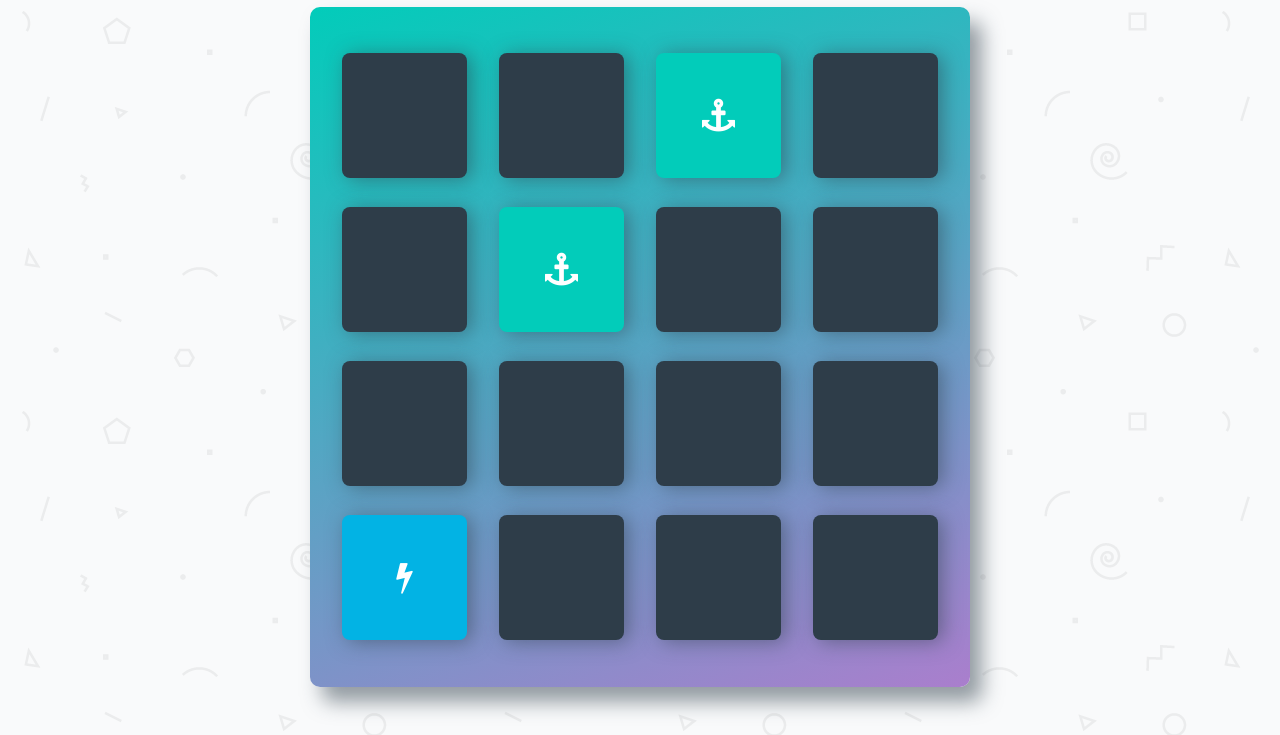
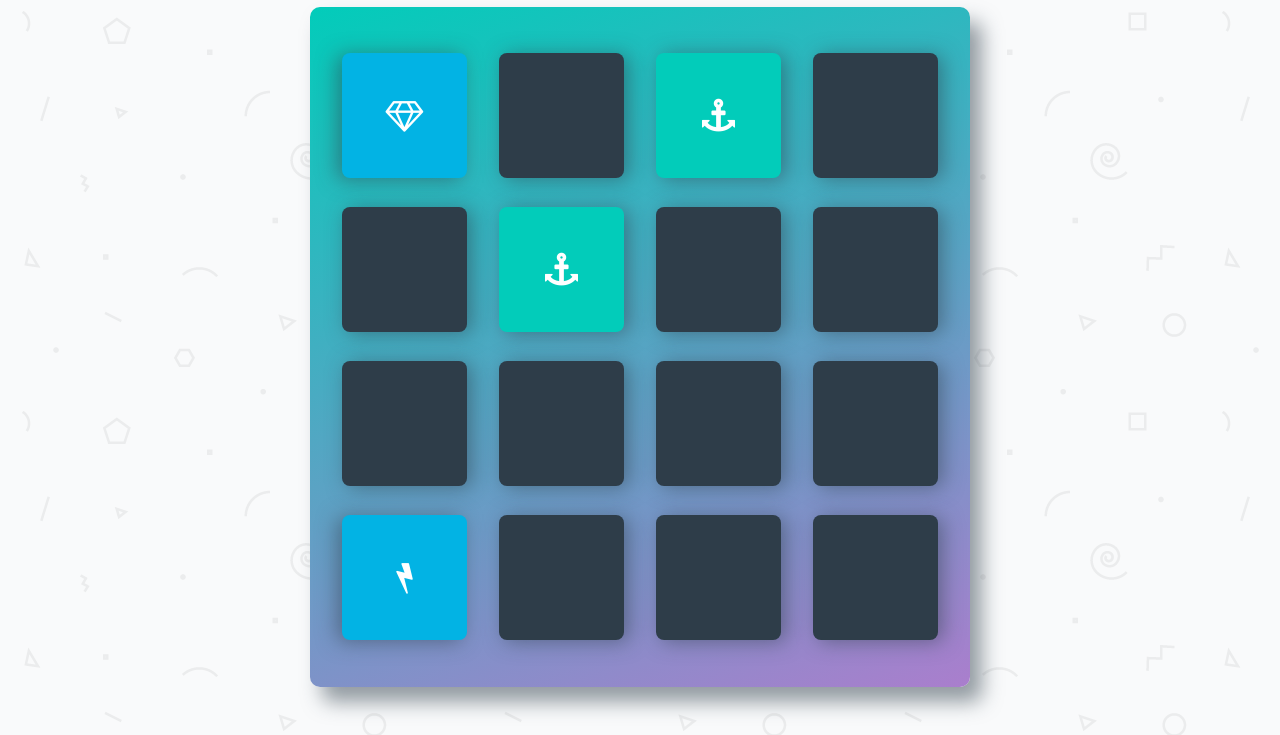
Before and after one commit to HanssenDev/Memory_Game_project, a plain HTML site: page index.html in a window 1280 px wide. Both pictures are taken after a click on the item 404 px from the left and 223 px from the top of the page. Shown: the part 108-843 px from the top of the page. Drawn offline with Linux system fonts and the light colour scheme; a web font is replaced by a local one.

Commit message:
added card flipping function

```diff
--- a/css/app.css
+++ b/css/app.css
@@ -63,12 +63,34 @@ h1 {
     justify-content: center;
     align-items: center;
     box-shadow: 5px 2px 20px 0 rgba(46, 61, 73, 0.5);
+    transform: scale(1);
+    -webkit-transform: scale(1);
+    -moz-transform: scale(1);
+    -ms-transform: scale(1);
+    -o-transform: scale(1);
+}
+
+.deck .card:active {
+    transform: scale(.97);
+    -webkit-transform: scale(.97);
+    -moz-transform: scale(.97);
+    -ms-transform: scale(.97);
+    -o-transform: scale(.97);
+    transition: transform .2s;
+    -webkit-transition: transform .2s;
+    -moz-transition: transform .2s;
+    -ms-transition: transform .2s;
+    -o-transition: transform .2s;
 }
 
 .deck .card.open {
-    transform: rotateY(0);
+    transform: rotateY(180deg);
     background: #02b3e4;
     cursor: default;
+    -webkit-transform: rotateY(180deg);
+    -moz-transform: rotateY(180deg);
+    -ms-transform: rotateY(180deg);
+    -o-transform: rotateY(180deg);
 }
 
 .deck .card.show {
@@ -80,6 +102,8 @@ h1 {
     background: #02ccba;
     font-size: 33px;
 }
+
+
 
 /*
  * Styles for the Score Panel
--- a/js/app.js
+++ b/js/app.js
@@ -1,7 +1,18 @@
 /*
  * Create a list that holds all of your cards
  */
-.
+const cards = document.querySelectorAll('.card');
+
+shuffle(cards);
+
+
+cards.forEach(function(card) {
+    card.addEventListener('click', function(e) {
+        card.classList.add('open', 'show');
+    })
+});
+
+
 
 /*
  * Display the cards on the page
```
